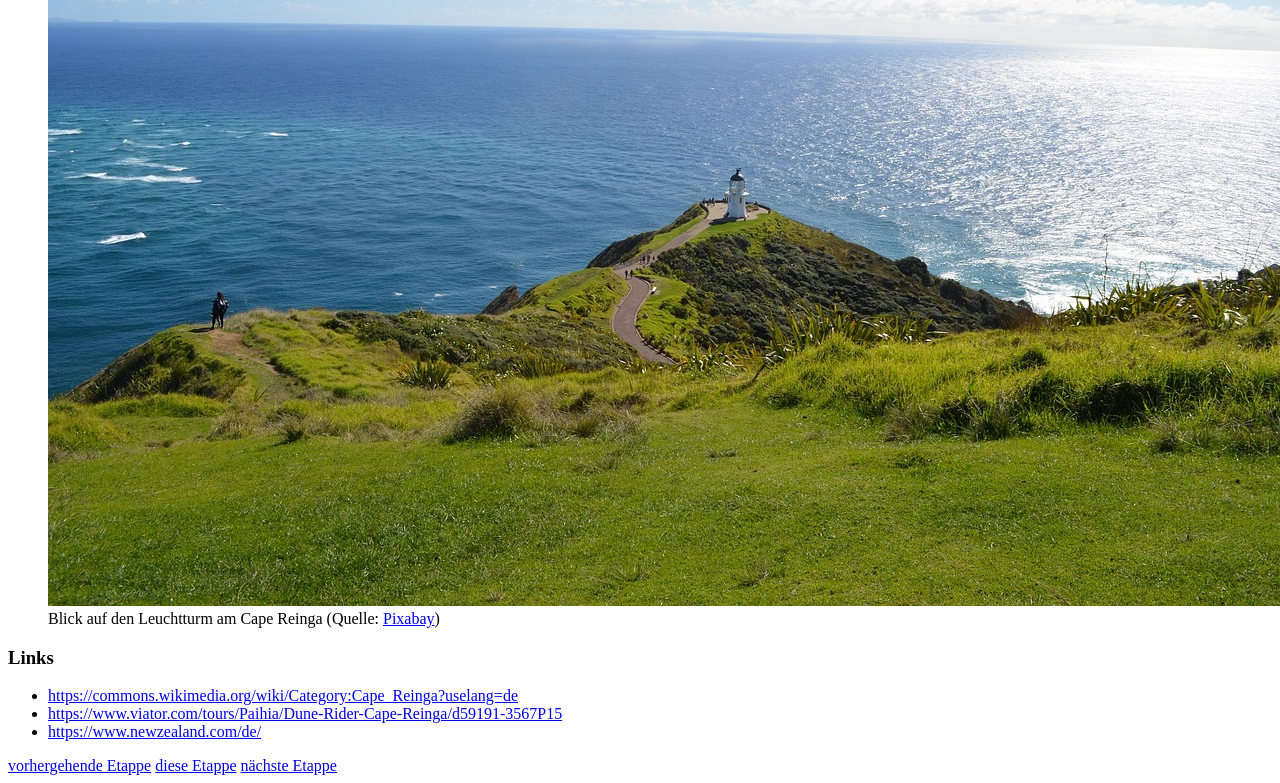
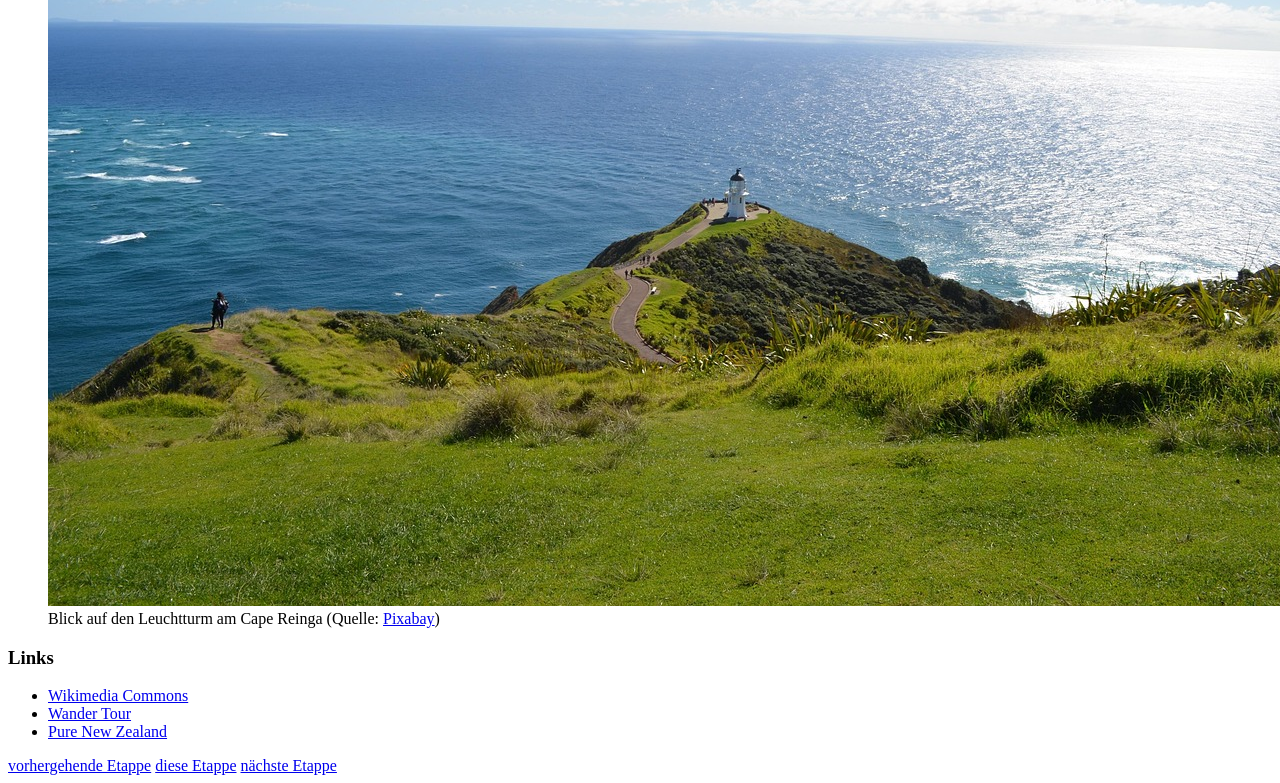
Before and after one commit to vintiyannick/nz, a plain HTML site: page index.html in a window 1280 px wide. Shown: the part 1006-1789 px from the top of the page. Drawn offline with Linux system fonts and the light colour scheme.

Commit message:
Linktexte geändert

```diff
--- a/index.html
+++ b/index.html
@@ -26,9 +26,9 @@
         </figure>
         <h3>Links</h3>
         <ul>
-            <li><a href="https://commons.wikimedia.org/wiki/Category:Cape_Reinga?uselang=de">https://commons.wikimedia.org/wiki/Category:Cape_Reinga?uselang=de</a></li>
-            <li><a href="https://www.viator.com/tours/Paihia/Dune-Rider-Cape-Reinga/d59191-3567P15">https://www.viator.com/tours/Paihia/Dune-Rider-Cape-Reinga/d59191-3567P15</a></li>
-            <li><a href="https://www.newzealand.com/de/">https://www.newzealand.com/de/</a></li>
+            <li><a href="https://commons.wikimedia.org/wiki/Category:Cape_Reinga?uselang=de">Wikimedia Commons</a></li>
+            <li><a href="https://www.viator.com/tours/Paihia/Dune-Rider-Cape-Reinga/d59191-3567P15">Wander Tour</a></li>
+            <li><a href="https://www.newzealand.com/de/">Pure New Zealand</a></li>
         </ul>
     </main>
 
```
